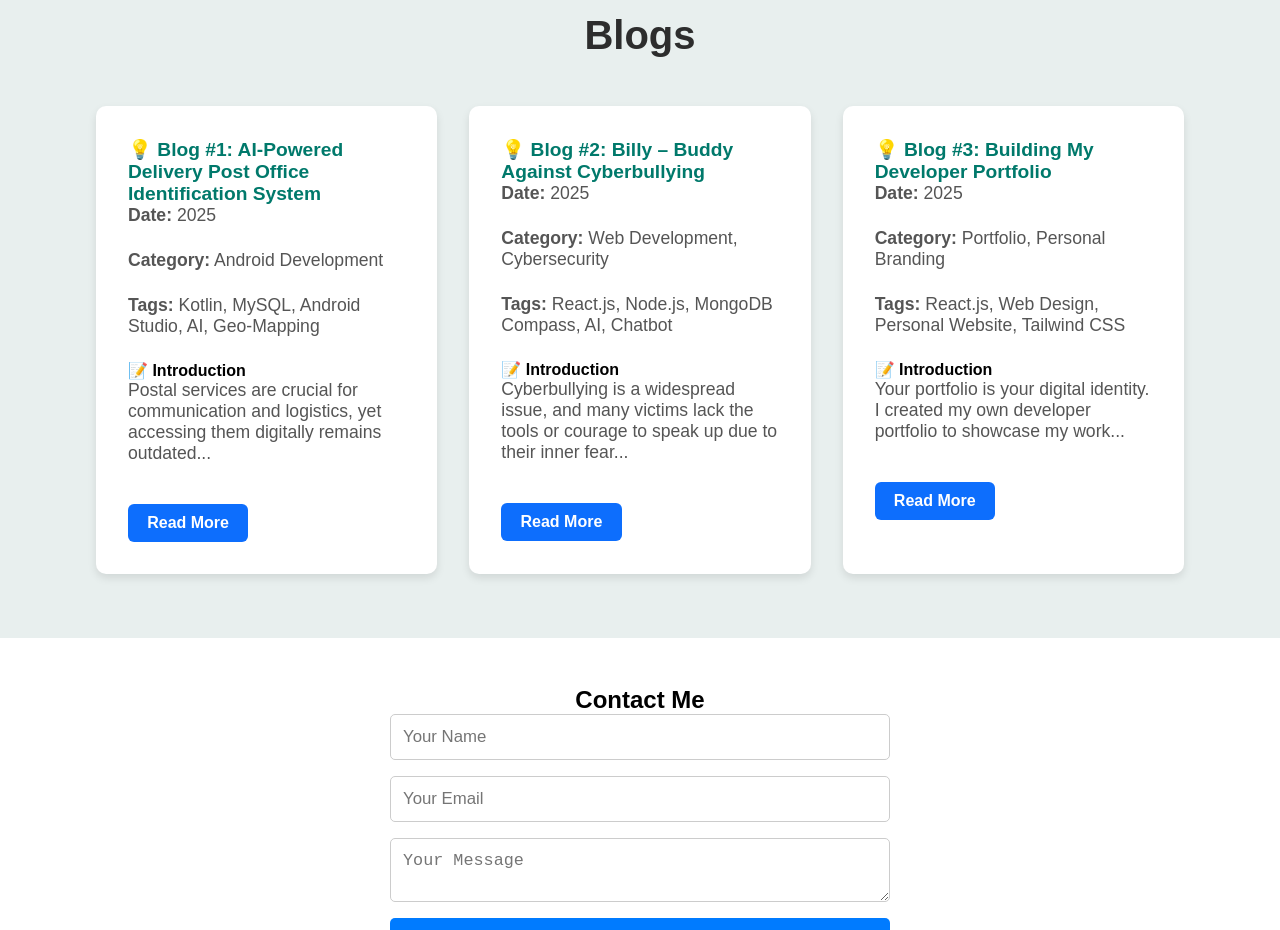
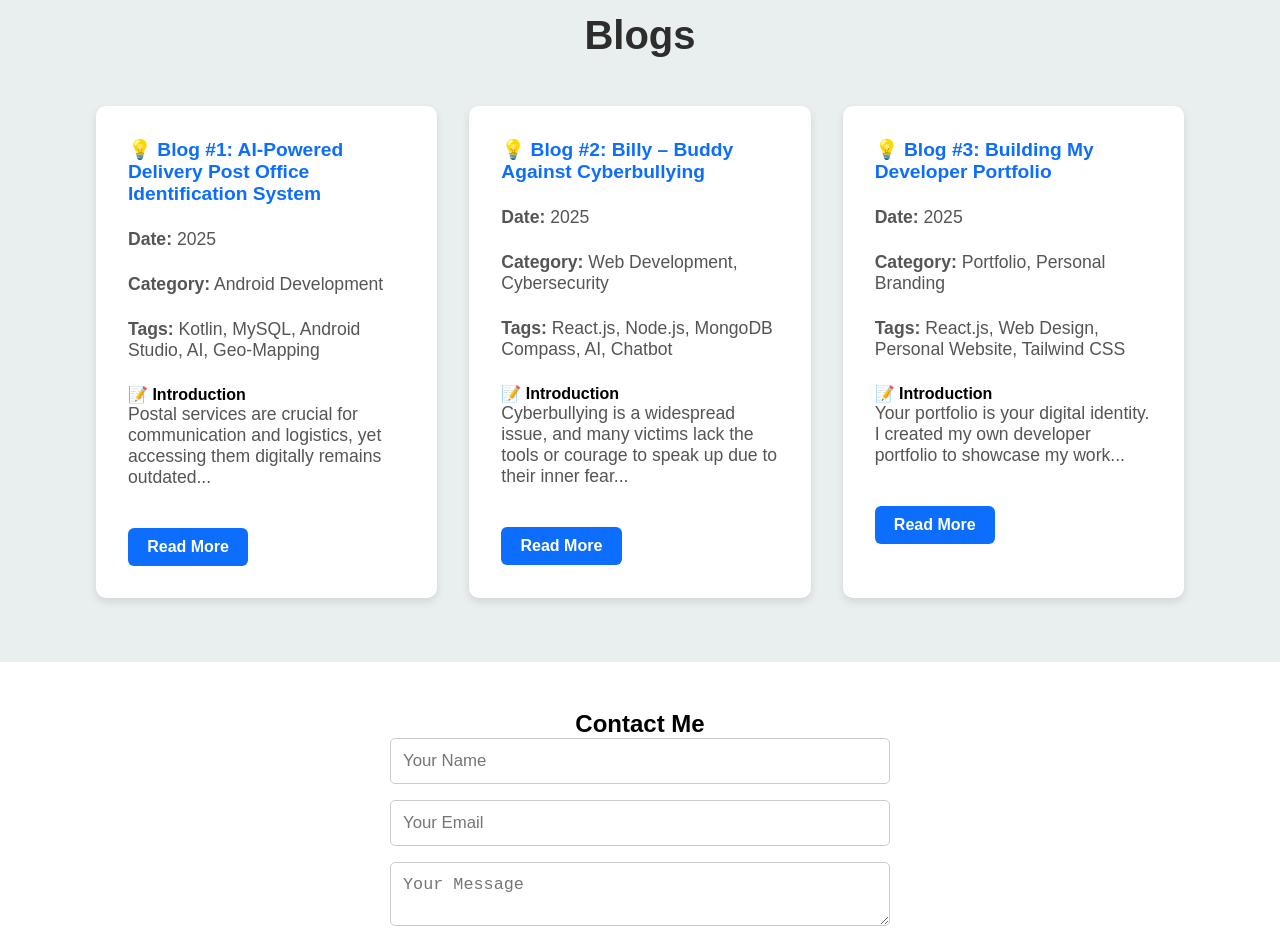
Before and after one commit to GuruPrasadAnanthaneni/MyPortfolio, a React (Create React App) app: page / in a window 1280 px wide. Shown: the part 3820-4750 px from the top of the page. Built offline with nearby package versions, Linux system fonts and the light colour scheme.

Commit message:
blog color

```diff
--- a/src/components/Blog.css
+++ b/src/components/Blog.css
@@ -64,7 +64,8 @@
   .blog-card h3 {
     margin-top: 0;
     font-size: 1.2rem;
-    color: #00796b;
+    color: #0d6efd;
+    margin-bottom: 1.5rem;
   }
 
   .read-more-btn {
```
